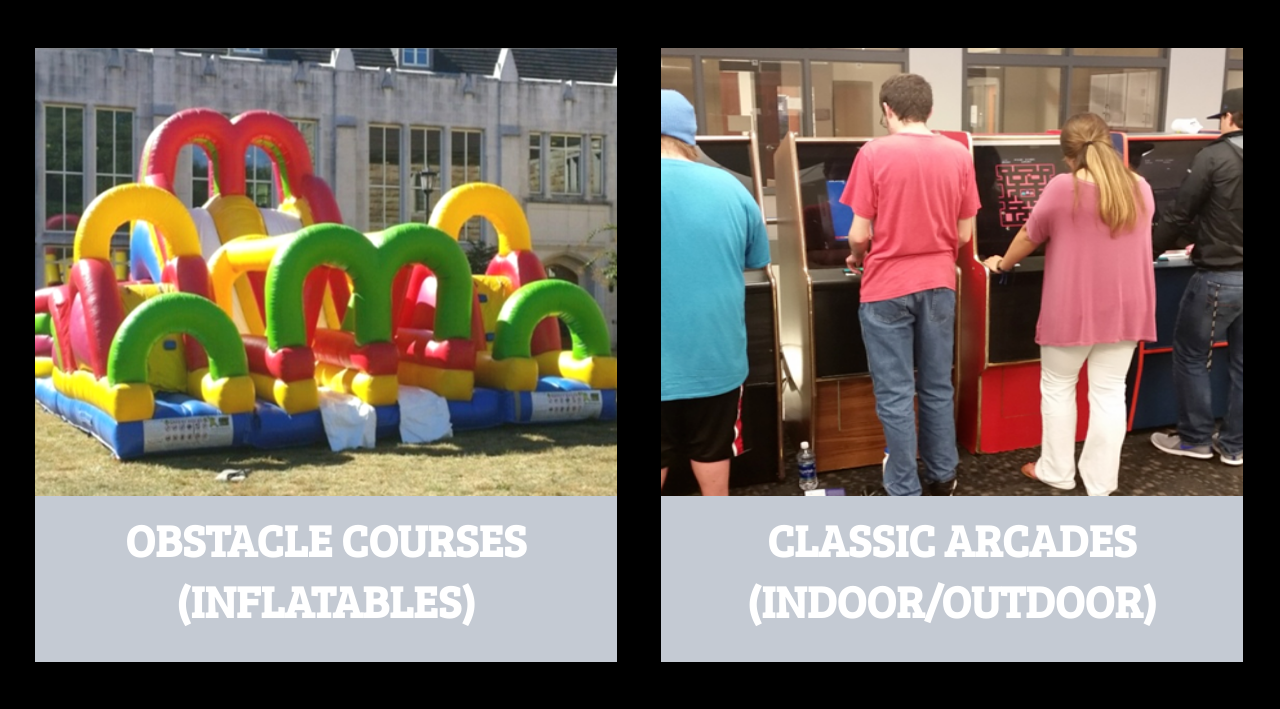
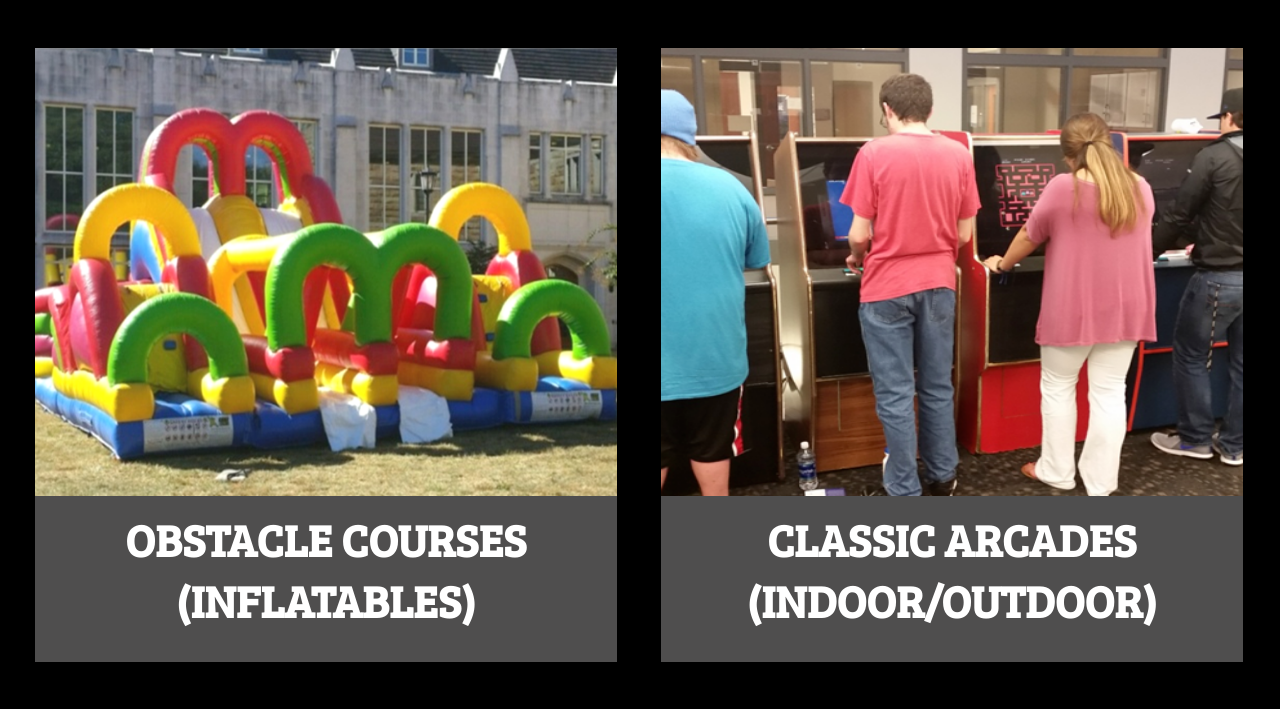
Before and after one commit to playtimeSportsGames/Home, a plain HTML site: page index.html in a window 1280 px wide. Shown: the part 927-1636 px from the top of the page. Drawn offline with Linux system fonts and the light colour scheme.

Commit message:
Update index.html

```diff
--- a/index.html
+++ b/index.html
@@ -125,7 +125,7 @@
       border: .75vw solid black;
       position: relative;
       display: inline-flex;
-      background-color: #c4cad3;
+      background-color: #4F4E4E;
       margin-left: 2vw;
       margin-top: 2.5vw;
       width: 45.5vw;
```
